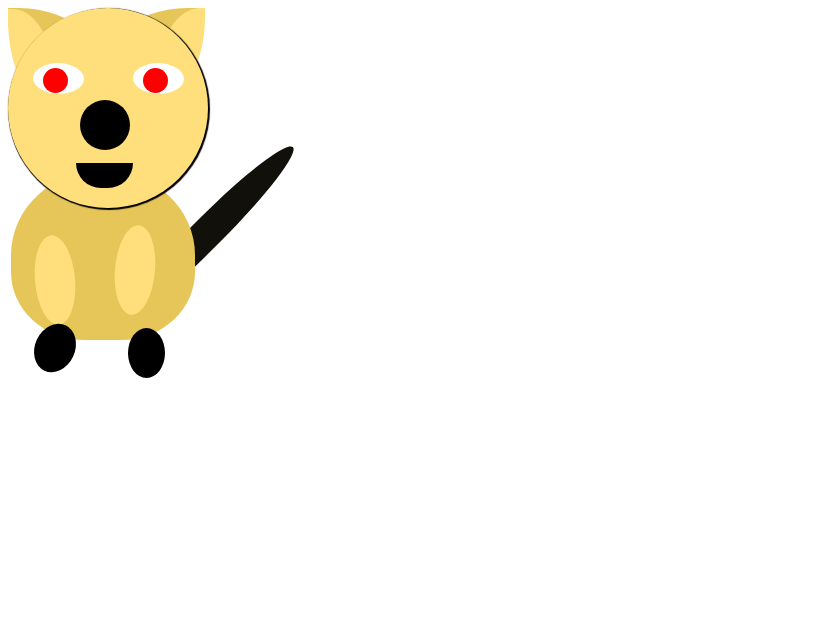
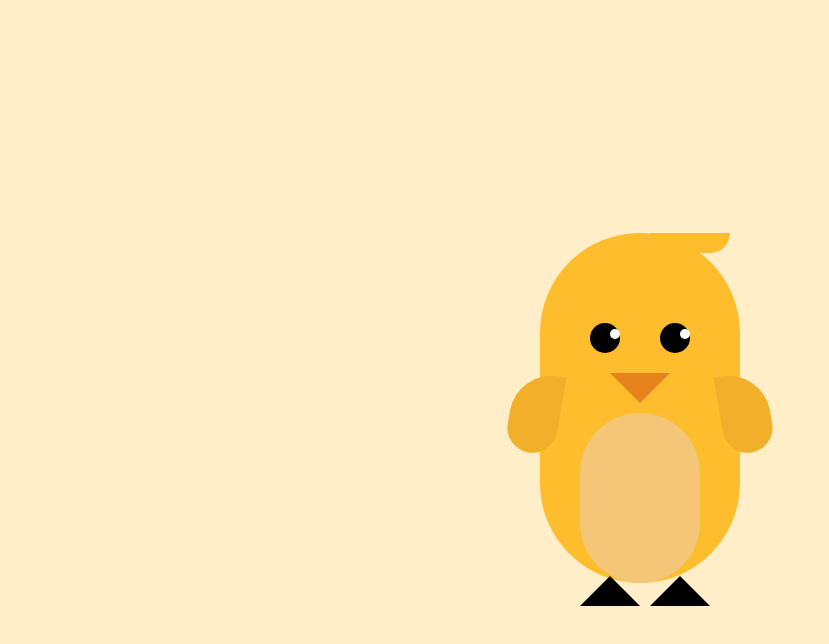
Before and after one commit to rfkinline/IOTBC-CryptoKittiesClone, a plain HTML site: page index.html in a window 1280 px wide. Shown: the whole page, without its empty margins (0-829 px from the left). Drawn offline with Linux system fonts and the light colour scheme.

Commit message:
changed from cat to bird

```diff
--- a/index.html
+++ b/index.html
@@ -3,37 +3,27 @@
         <link rel="stylesheet" href="style.css" />
     </head>
     <body>
-        <div class="cat">
-            <div class="head">
-                <div class="ears">
-                    <div class="ear left_ear">
-                        <div class="inner_left_ear"></div>
+        <div class="bird">
+            <div class="hair"></div>
+            <div class="eyes">
+              <div class="left-eye">
+                <div class="inner-eye"></div>
               </div>
-                    <div class="ear right_ear">
-                        <div class="inner_right_ear"></div>
-                    </div>
-                </div>
-                <div class="eyes">
-                    <div class="eye">
-                        <div class="pupils"></div>
-                    </div>
-                    <div class="eye">
-                        <div class="pupils"></div>
+              <div class="right-eye">
+                <div class="inner-eye"></div>
               </div>
             </div>
             <div class="nose"></div>
             <div class="mouth"></div>
-            </div>
-
-            <div>
-                <div class="body"></div>
-                <div class="tail"></div>
+            <div class="hands">
               <div class="right-hand"></div>
               <div class="left-hand"></div>
-                <div class="leftPaw"></div>
-                <div class="rightPaw"></div>
             </div>
-
+            <div class="belly"></div>
+            <div class="feet">
+                <div class="right-foot"></div>
+                <div class="left-foot"></div>
+            </div>
           </div>
 </body>
 </html>
--- a/style.css
+++ b/style.css
@@ -1,164 +1,118 @@
-.head{
-    background-color: rgb(254, 223, 123);
-    width: 200px;
-    height: 200px;
-    border-radius: 50%;
-    box-shadow: 1px 1px 1px 1px #000000;
-}
-.nose{
-    border-radius: 90% 90% 90% 90%;
-    background-color: black;
-    width: 50px;
-    height: 50px;
-    top: 100px;
-    left: 80px;
-    position: absolute;
+body {
+    background: #ffeec8;
+    height: 100vh;
+    display: flex;
+    justify-content: center;
+    align-items: center;
   }
 
-.eyes{
+  .bird {
+    background: #fdbd2c;
+    height: 350px;
+    width: 200px;
+    border-radius: 100px;
     position: relative;
-    top: 30px;
-    display: flex;
   }
-
-.eye{
-    background-color: white;
-    border-radius: 150% 150% 150% 150%;
-    width: 100px;
+  .bird:after {
+    content: '';
+    position: absolute;
+    right: 10px;
+    background: #fdbd2c;
+    width: 80px;
+    height: 20px;
+    border-bottom-right-radius: 30px;
+  }
+  .bird .hair {
+    background: #fdbd2c;
+  }
+  .bird .eyes .right-eye {
+    background: #000;
+    width: 30px;
     height: 30px;
-    margin: 25px;
-    position: relative;
-    box-shadow: 1px 1px 1px 0px #ffffff;
+    border-radius: 50%;
+    position: absolute;
+    top: 90px;
+    left: 50px;
   }
-
-.pupils{
-    background-color: red;
-    width: 25px;
-    height: 25px;
-    border-radius: 70%;
+  .bird .eyes .left-eye {
+    background: #000;
+    width: 30px;
+    height: 30px;
+    border-radius: 50%;
     position: absolute;
-    top: 5px;
-    left: 10px;
+    top: 90px;
+    right: 50px;
   }
-
-.mouth{
-	border-bottom-right-radius: 25px;
-	border-bottom-left-radius: 25px;
-	height: 25px;
-	background-color: #000;
+  .bird .eyes .inner-eye {
     position: absolute;
-	width: 57px;
-	left: 76px;
-	top: 163px;
+    top: 6px;
+    right: 0;
+    width: 10px;
+    height: 10px;
+    background: #FFF;
+    border-radius: 50%;
+    animation: drop 4s linear infinite;
   }
-.ears{
-    position: relative;
-    z-index: -1;
+  .bird .mouth {
+    position: absolute;
+    top: 140px;
+    left: 50%;
+    transform: translateX(-50%);
+    width: 0;
+    height: 0;
+    border-style: solid;
+    border-width: 30px 30px 0 30px;
+    border-color: #e7831e transparent transparent transparent;
   }
-
-.ear{
-    border-radius: 90% 0 90% 0;
-    background-color: rgb(231, 198, 89);
-    width: 110px;
-    height: 100px;
+  .bird .hands .right-hand {
+    background: #f2b02a;
+    width: 50px;
+    height: 80px;
     position: absolute;
+    top: 140px;
+    left: -30px;
+    transform: rotate(10deg);
+    border-top-left-radius: 50px;
+    border-bottom-left-radius: 30px;
+    border-bottom-right-radius: 30px;
+    animation: rotate-right 4s linear infinite;
   }
-
-.left_ear{
-    transform: scale(1, -1);
-    left: 0;
+  .bird .hands .left-hand {
+    background: #f2b02a;
+    width: 50px;
+    height: 80px;
+    position: absolute;
+    top: 140px;
+    right: -30px;
+    transform: rotate(-10deg);
+    border-top-right-radius: 50px;
+    border-bottom-left-radius: 30px;
+    border-bottom-right-radius: 30px;
+    animation: rotate-left 4s linear infinite;
   }
-
-.right_ear{
-    left: 80px;
+  .bird .belly {
+    background: #f4c778;
+    width: 120px;
+    height: 170px;
+    bottom: 0;
+    left: 50%;
+    transform: translateX(-50%);
+    position: absolute;
+    border-radius: 70px;
   }
-
-.inner_left_ear{
-    border-radius: 90% 0 90% 0;
-    background-color: rgb(254, 223, 123);
-    width: 50px;
-    height: 99px;
+  .bird .feet .right-foot {
     position: absolute;
+    bottom: -23px;
+    right: 50%;
+    border-left: 30px solid transparent;
+    border-right: 30px solid transparent;
+    border-bottom: 30px solid black;
   }
-
-.inner_right_ear{
-    border-radius: 90% 0 90% 0;
-    background-color: rgb(254, 223, 123);
-    width: 50px;
-    height: 90px;
+  .bird .feet .left-foot {
     position: absolute;
-    transform: scale(1, 1);
-    left: 67;
+    bottom: -23px;
+    right: 15%;
+    border-left: 30px solid transparent;
+    border-right: 30px solid transparent;
+    border-bottom: 30px solid black;
   }
-
-.body{
-    border-radius: 80% 80% 100% 100%;
-    background-color: rgb(231, 198, 89);
-    width: 184px;
-    height: 170px;
-    top: 170px;
-    left: 11;
-    position: absolute;
-    transform: scale(1, -1);
-    z-index: -1;
-}
-
-.tail{
-    border-radius: 70% 90% 90% 70%;
-    background-color: rgb(17, 16, 11);
-    width: 233px;
-    height: 31px;
-    top: 6px;
-    left: 86px;
-    position: relative;
-    transform: scale(1, -1) rotate(45deg);
-    z-index: -2;
-}
-
-.left-hand{
-    border-radius: 80% 80% 80% 80%;
-    background-color: rgb(254, 223, 123);
-    width: 90px;
-    height: 40px;
-    top: 260px;
-    left: 10;
-    position: absolute;
-    transform: scale(1, 1) rotate(85deg);
-    z-index: 5;
-}
-
-.right-hand{
-    border-radius: 80% 80% 80% 80%;
-    background-color: rgb(254, 223, 123);
-    width: 90px;
-    height: 40px;
-    top: 250px;
-    left: 90;
-    position: absolute;
-    transform: scale(1, 1) rotate(95deg);
-    z-index: 5;
-}
-
-.leftPaw{
-    border-radius: 80% 80% 80% 80%;
-    background-color: black;
-    width: 50px;
-    height: 40px;
-    top: 328px;
-    left: 30;
-    position: absolute;
-    transform: scale(1, 1) rotate(115deg);
-    z-index: 5;
-}
-
-.rightPaw{
-    border-radius: 80% 80% 80% 80%;
-    background-color: black;
-    width: 37px;
-    height: 50px;
-    top: 328px;
-    left: 128;
-    position: absolute;
-    transform: scale(1, 1) rotate(70dg);
-    z-index: 5;
-}
```
Lines whose indentation alone changed are shown as unchanged.
